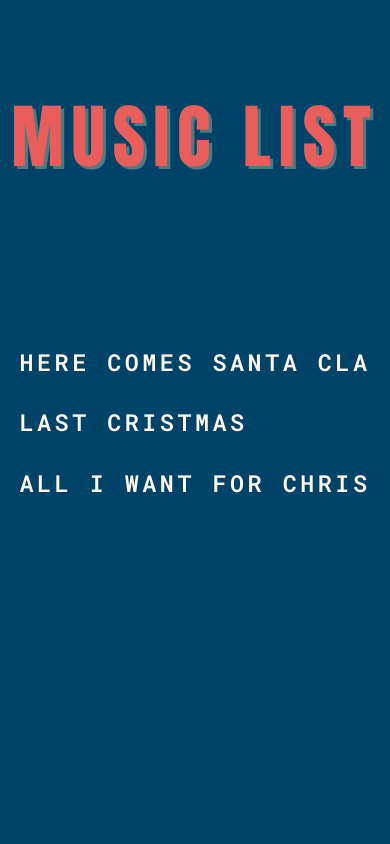
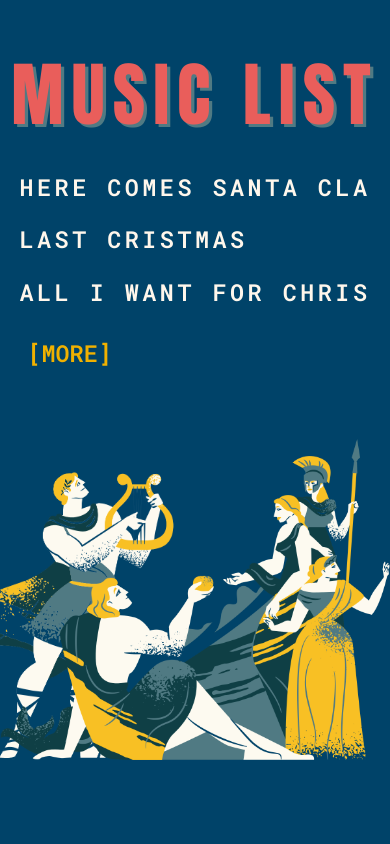
Before and after one commit to Bruce70345/christmas2025, a Next.js app: page / in a window 390 px wide. Shown: the top 844 px of the page. Built offline with nearby package versions, Linux system fonts and the light colour scheme.

Commit message:
feat: 🎸 music finish

```diff
--- a/src/app/layout.tsx
+++ b/src/app/layout.tsx
@@ -42,9 +42,9 @@ export default function RootLayout({
   children: React.ReactNode;
 }>) {
   return (
-    <html lang="en" className="h-full bg-[#fff7ec] text-slate-900">
+    <html lang="en" className="h-full bg-[#004369] text-slate-900">
       <body
-        className={`${robotoMono.variable} ${anton.variable} antialiased min-h-screen bg-transparent`}
+        className={`${robotoMono.variable} ${anton.variable} antialiased min-h-screen `}
       >
         {children}
       </body>
--- a/src/sections/banner.tsx
+++ b/src/sections/banner.tsx
@@ -9,14 +9,14 @@ export default function Banner() {
         width={2400}
         height={2361}
         priority
-        className="z-0 absolute w-[100vw] xs:w-[60vw] bottom-[10%] md:w-[40vw] md:left-[10%]"
+        className="z-0 absolute w-[100vw] xs:w-[60vw] bottom-[10%] md:w-[45vw] md:left-[10%]"
       />
       <Image
         src="/graphs/moon.svg"
         alt="Crescent moon"
         width={124}
         height={118}
-        className="absolute left-[20%] top-[10vh] z-[5] w-[26vw] min-w-[6rem] max-w-[11rem] md:left-[70%] md:top-[12vh] md:w-[18vw] md:max-w-[10rem] lg:left-[70%] lg:top-[10vh]"
+        className="absolute left-[20%] top-[2%] z-[5] w-[26vw] min-w-[6rem] max-w-[11rem] md:left-[70%] md:top-[12vh] md:w-[18vw] md:max-w-[10rem] lg:left-[70%] lg:top-[10vh]"
       />
       <Image
         src="/graphs/cloud.png"
@@ -24,7 +24,7 @@ export default function Banner() {
         width={262}
         height={63}
         aria-hidden="true"
-        className="absolute right-[45%] top-[12vh] z-[4] w-[30vw] max-w-[13rem] md:right-[15%] md:top-[14vh] md:w-[18vw]"
+        className="absolute right-[45%] top-[3%] z-[4] w-[30vw] max-w-[13rem] md:right-[15%] md:top-[14vh] md:w-[18vw]"
       />
       <Image
         src="/graphs/cloud.png"
@@ -32,9 +32,9 @@ export default function Banner() {
         width={262}
         height={63}
         aria-hidden="true"
-        className="absolute left-[5%] top-[18vh] z-[10] w-[36vw] max-w-[16rem] md:left-[60%] md:top-[20vh] md:w-[22vw]"
+        className="absolute left-[5%] top-[10%] z-[10] w-[36vw] max-w-[16rem] md:left-[60%] md:top-[20vh] md:w-[22vw]"
       />
-      <p className="absolute right-[5%] top-[20%] z-10 text-right text-[10vw] md:text-[7vw] lg:text-[7vw] lg:top-[40%] lg:-translate-y-1/2 max-text-[200px]">
+      <p className="absolute right-[5%] top-[15%] z-10 text-right text-[10vw] md:text-[7vw] lg:text-[7vw] lg:top-[45%] lg:-translate-y-1/2 max-text-[200px]">
         <span
           className="layered-text banner-kicker"
           data-text="W/ BRUCE"
@@ -43,7 +43,7 @@ export default function Banner() {
         </span>
       </p>
       <h1
-        className="absolute top-[25%] z-10 w-full text-center text-[18vw] uppercase md:text-[14vw] lg:bottom-[5%] lg:top-auto lg:text-[13vw]"
+        className="absolute top-[20%] z-10 w-full text-center text-[18vw] uppercase md:text-[14vw] lg:bottom-[5%] lg:top-auto lg:text-[13vw]"
         data-text="CHRISTMAS"
       >
         <span className="layered-text banner-title" data-text="CHRISTMAS">
--- a/src/sections/music.tsx
+++ b/src/sections/music.tsx
@@ -1,10 +1,11 @@
 'use client';
 
+import Image from "next/image";
 import { useEffect, useRef, useState } from "react";
 import Marquee from "react-fast-marquee";
 
 const songs = [
-  "HERE COMES SANTA CLAUS",
+  "HERE COMES SANTA CLAUS cklj dwkdmwkld mdkwdmwkld mdklwmdqwkldm mdkwqmdlkqwd mdkwmdlkwq mkdwmlkqwd",
   "LAST CRISTMAS",
   "ALL I WANT FOR CHRIS IS YOU",
   "LAST CRISTMAS",
@@ -19,18 +20,26 @@ function SongLine({ text }: { text: string }) {
     if (!el) return;
 
     const update = () => {
-      setShouldScroll(el.scrollWidth > el.clientWidth + 1);
+      const viewportWidth =
+        typeof window !== "undefined" ? window.innerWidth : el.clientWidth;
+      const maxWidth =
+        viewportWidth >= 768 ? viewportWidth * 0.6 : el.clientWidth;
+      setShouldScroll(el.scrollWidth > maxWidth + 1);
     };
 
     update();
 
     const observer = new ResizeObserver(() => update());
     observer.observe(el);
-    return () => observer.disconnect();
+    window.addEventListener("resize", update);
+    return () => {
+      observer.disconnect();
+      window.removeEventListener("resize", update);
+    };
   }, [text]);
 
   return (
-    <p
+    <div
       ref={lineRef}
       className="overflow-hidden text-start whitespace-nowrap"
     >
@@ -41,31 +50,50 @@ function SongLine({ text }: { text: string }) {
           speed={20}
           className="max-w-full"
         >
-          <span className="pr-5">{text}</span>
+          <span className="pr-24">{text}</span>
         </Marquee>
       ) : (
         <span>{text}</span>
       )}
-    </p>
+    </div>
   );
 }
 
 export default function Music() {
   return (
     <section className="banner-section relative grid min-h-[100svh] place-items-center overflow-hidden px-[6vw] pb-[8vh] pt-[12vh] text-center md:px-[8vw] md:pb-[10vh] md:pt-[14vh] lg:px-[6vw] lg:pb-[8vh] lg:pt-[12vh]">
+      <Image
+        src="/graphs/musicGroup.png"
+        alt="Festive musicians gathered on stage"
+        width={240}
+        height={197}
+        className="pointer-events-none absolute bottom-[10%] z-10 w-[100vw] lg:w-[65vw] lg:right-[5%] lg:bottom-[-10%]"
+      />
+      <Image
+        src="/graphs/musician.png"
+        alt="Solo musician illustration"
+        width={649}
+        height={800}
+        className="pointer-events-none absolute bottom-[10%] z-5 w-[60vw] left-[-15%] md:hidden "
+      />
       <h2
-        className="absolute top-[10%] z-10 w-full text-center text-[18vw] uppercase md:text-[14vw] lg:bottom-[0%] lg:top-auto lg:text-[13vw]"
+        className="absolute top-[5%] z-10 w-full text-center text-[18vw] uppercase md:text-[14vw] lg:bottom-[0%] lg:top-auto lg:text-[13vw]"
         data-text="MUSIC LIST"
       >
         <span className="layered-text banner-title tracking-[2rem]" data-text="MUSIC LIST">
           MUSIC LIST
         </span>
       </h2>
-      <div className="absolute w-full max-w-[90vw] space-y-[3vh] text-[6vw] font-semibold tracking-[0.15em] md:mt-[10vh] md:max-w-[90vw] md:text-[4vw] lg:max-w-[80vw] lg:text-[2vw]">
+      <div className="absolute top-[20%] z-20 w-full max-w-[90vw] space-y-[5%] text-[6vw] font-semibold tracking-[0.15em] md:text-[4vw] lg:left-[10%] lg:top-[20%] lg:max-w-[60vw] lg:text-[3vw]">
         {songs.slice(0, 3).map((song) => (
           <SongLine key={song} text={song} />
         ))}
-      </div>
+      <div className="w-full flex felx-start">
+      <button type="button" className="p-2 text-start tracking-[0em] text-yellow-500">
+          {"[MORE]"}
+      </button>
+      </div></div>
+
     </section>
   );
 }
```
